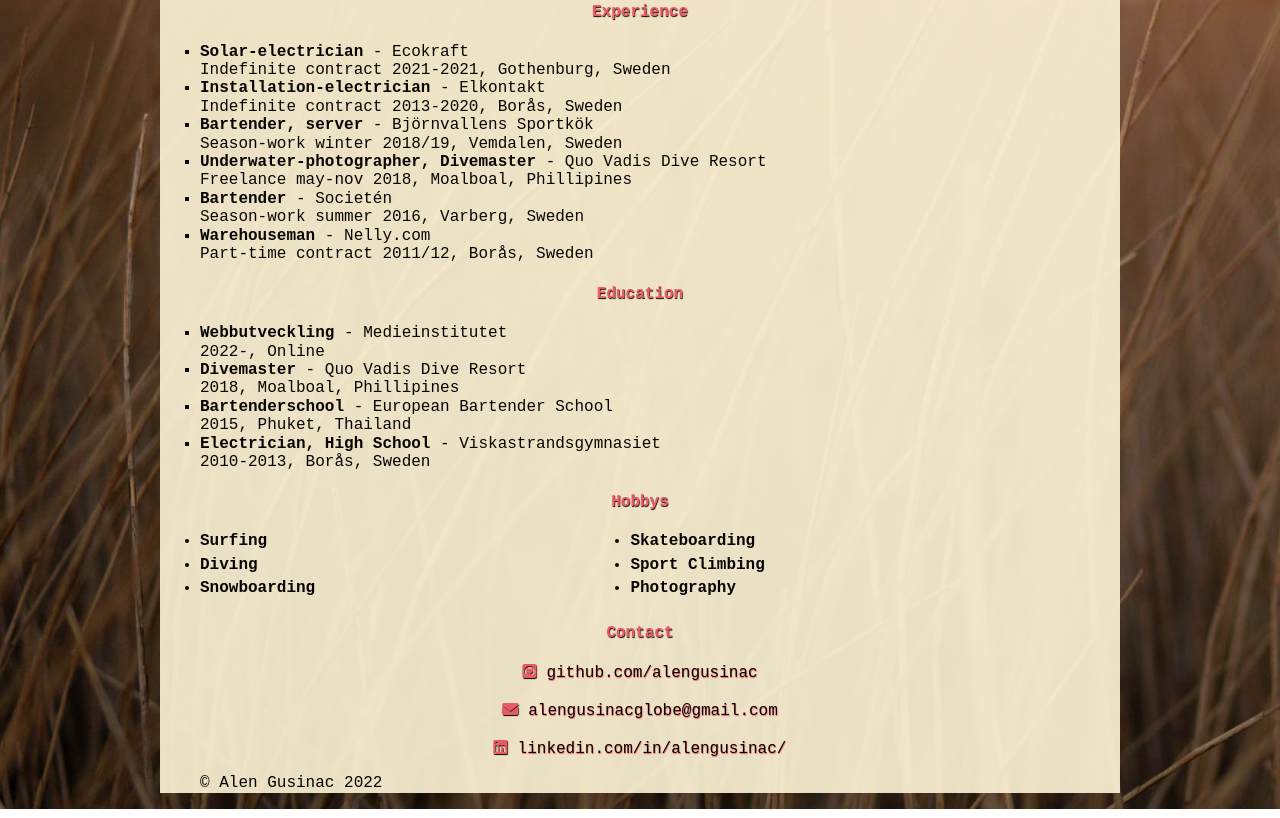
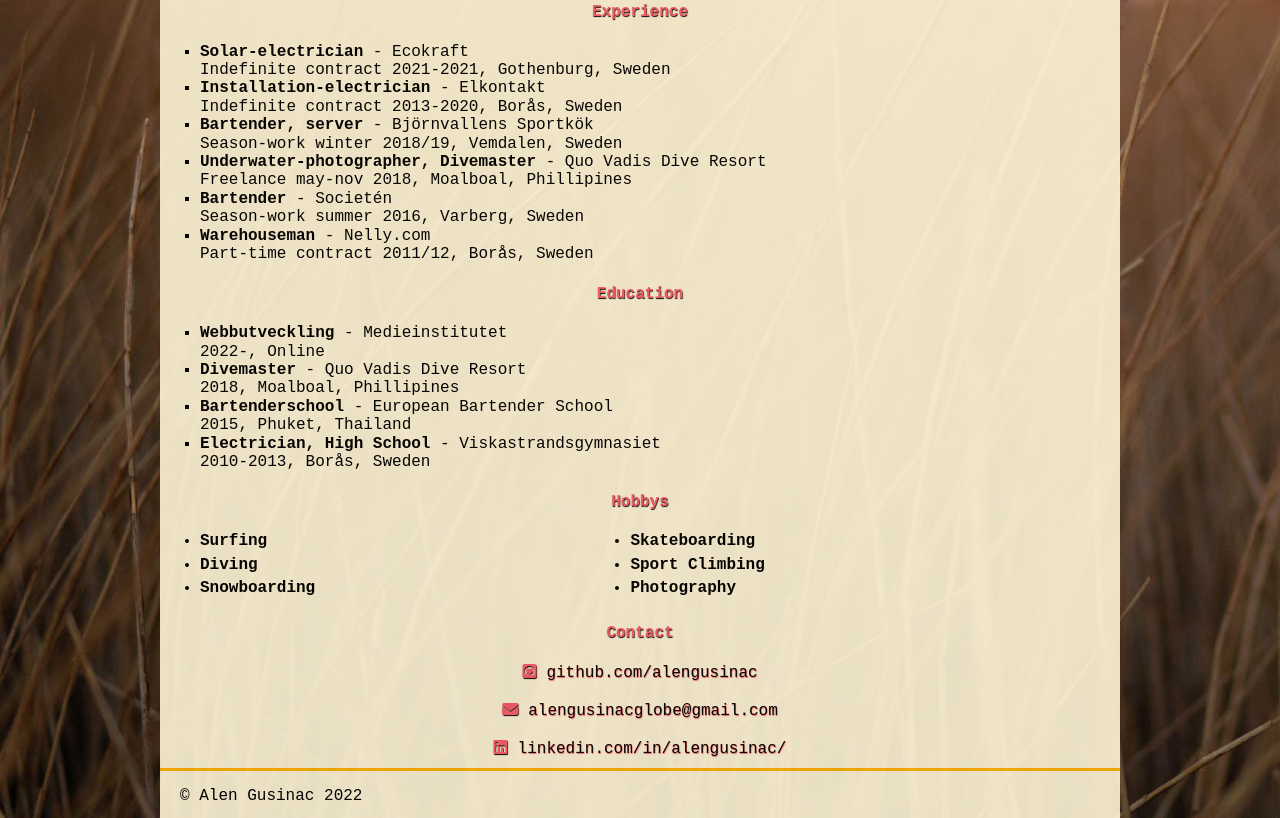
Before and after one commit to alengusinac/CV, a website built with Parcel: page index.html in a window 1280 px wide. Shown: the part 612-1430 px from the top of the page. Built offline with nearby package versions, Linux system fonts and the light colour scheme.

Commit message:
styled footer

```diff
--- a/css/style.scss
+++ b/css/style.scss
@@ -44,6 +44,7 @@ header h1 {
 header h3 {
     margin-top: 0;
     color: $coralpink;
+    text-shadow: 0.5px 0.5px 1px black;
 }
 
 nav {
@@ -86,6 +87,7 @@ nav ul li a:hover {
 
 main {
     padding: 0 40px;
+    width: 100%;
 }
 
 main h4 {
@@ -130,3 +132,11 @@ main ol {
     color: $coralpink;
     text-shadow: 0.5px 0.5px 1px black;
 }
+
+footer {
+    height: 50px;
+    width: 100%;
+    border-top: 3px solid $syellow;
+    margin-top: 10px;
+    padding-left: 20px;
+}
--- a/index.html
+++ b/index.html
@@ -92,12 +92,12 @@
         <a href="https://www.linkedin.com/in/alengusinac/" target="_blank"><i class="fa-brands fa-linkedin"></i>linkedin.com/in/alengusinac/</a>
       </section>
 
-      <footer>
-        <p>&copy; Alen Gusinac 2022</p>
-      </footer>
 
     </main>
 
+    <footer>
+    <p>&copy; Alen Gusinac 2022</p>
+    </footer>
   </div>
   <script src="js/vendor/modernizr-3.11.2.min.js"></script>
   <script src="js/plugins.js"></script>
```
Also changed, not shown: css/style.css, 1 other file.
